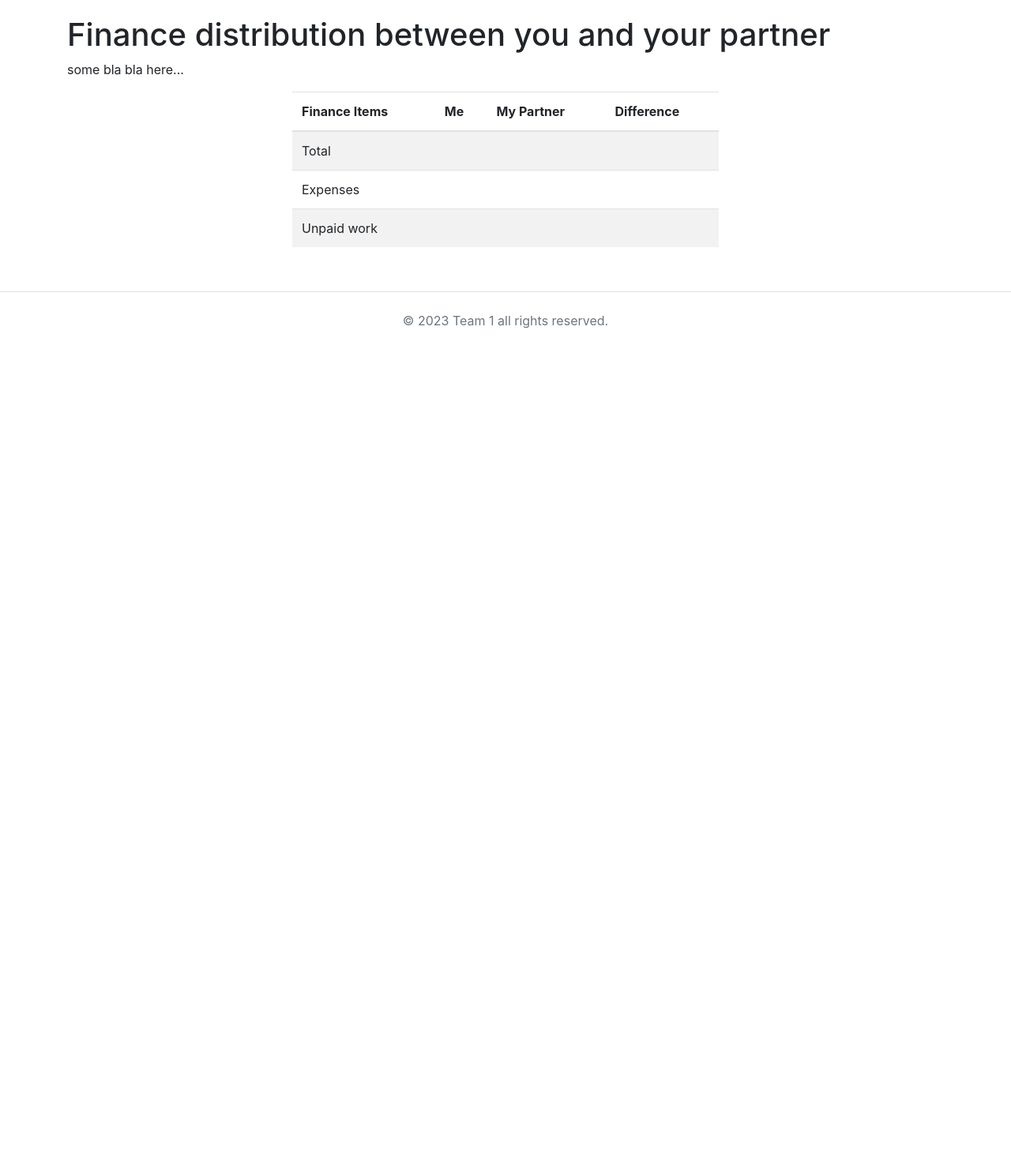
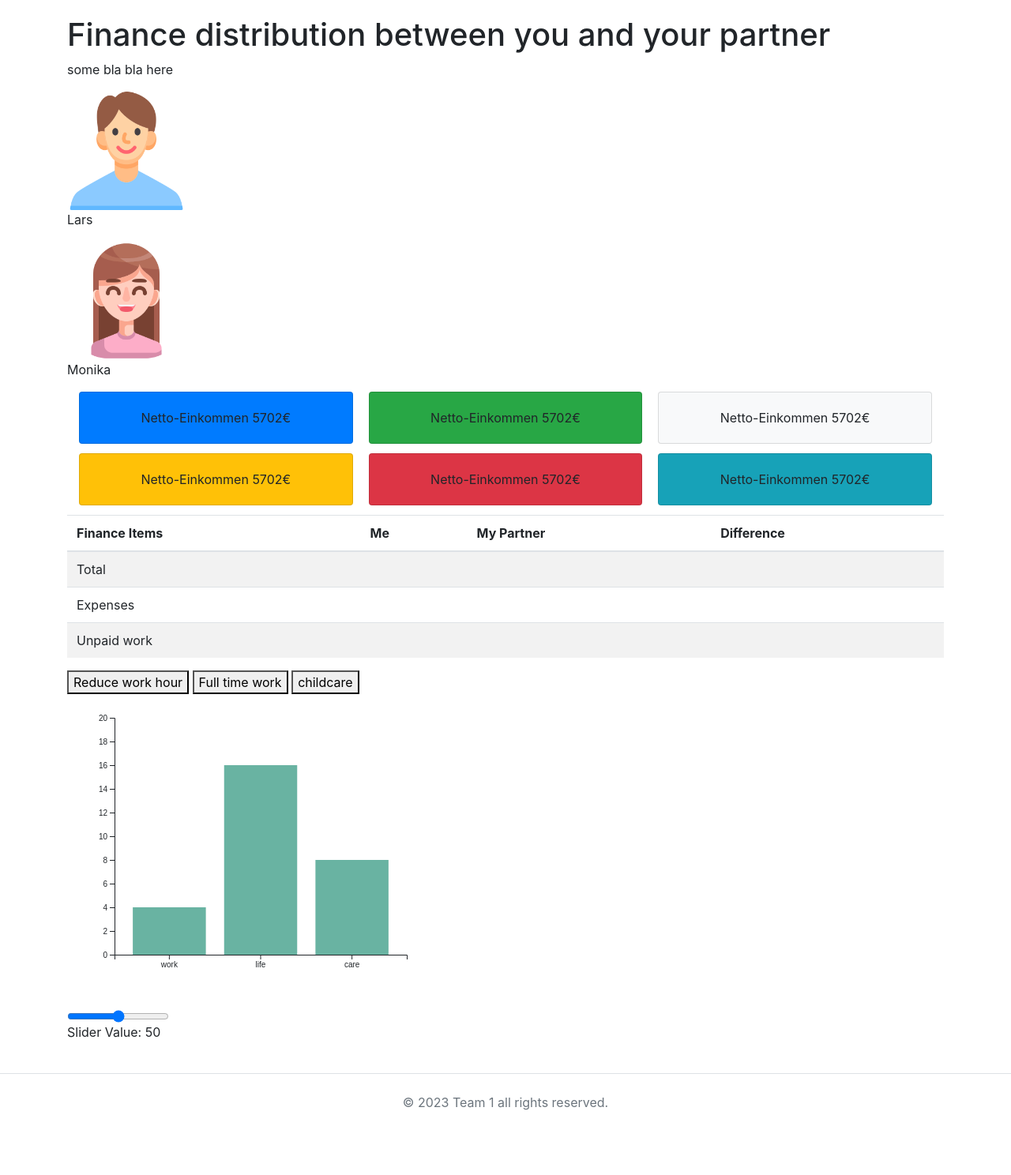
Before and after one commit to Honglin-Li/ING, a Flask app: template app/templates/calculation_results.html in a window 1280 px wide. Shown: the part 58-1546 px from the top of the page at 79% size. Before the commit the page ends 474 px from the top, so only its background shows below. Run offline with Flask 3, Linux system fonts and the light colour scheme; the template is opened without the code that fills it, so the values that code supplies are empty; some libraries are stand-ins or nearby versions.

Commit message:
add visualisation

```diff
--- a/app/templates/calculation_results.html
+++ b/app/templates/calculation_results.html
@@ -1,13 +1,69 @@
+<head>
+  <title>Bootstrap Card</title>
+  <meta charset="utf-8">
+  <meta name="viewport" content="width=device-width, initial-scale=1">
+  <link rel="stylesheet" href="https://cdn.jsdelivr.net/npm/bootstrap@4.6.2/dist/css/bootstrap.min.css">
+  <script src="https://cdn.jsdelivr.net/npm/jquery@3.6.4/dist/jquery.slim.min.js"></script>
+  <script src="https://cdn.jsdelivr.net/npm/popper.js@1.16.1/dist/umd/popper.min.js"></script>
+  <script src="https://cdn.jsdelivr.net/npm/bootstrap@4.6.2/dist/js/bootstrap.bundle.min.js"></script>
+</head>
+
 {% extends "base.html" %}
 {% block title %} Calculation Results {% endblock %}
 
 {% block page_content %}
 <h1>Finance distribution between you and your partner</h1>
-<p>some bla bla here...</p>
+<p>some bla bla here</p>
+
+<div class="image-container" href="#">
+  <figure>
+    <img src="{{url_for('static', filename='images/man.png')}}" width="150" height="150">
+    <figcaption>Lars</figcaption>
+  </figure>
+  <figure>
+    <img src="{{url_for('static', filename='images/woman.png')}}" width="150" height="150">
+    <figcaption>Monika</figcaption>
+  </figure>
+</div>
+
+<div class="container">
+  <div class="card-columns">
+    <div class="card bg-primary">
+      <div class="card-body text-center">
+        <p class="card-text">Netto-Einkommen 5702€</p>
+      </div>
+    </div>
+    <div class="card bg-warning">
+      <div class="card-body text-center">
+        <p class="card-text">Netto-Einkommen 5702€</p>
+      </div>
+    </div>
+    <div class="card bg-success">
+      <div class="card-body text-center">
+        <p class="card-text">Netto-Einkommen 5702€</p>
+      </div>
+    </div>
+    <div class="card bg-danger">
+      <div class="card-body text-center">
+        <p class="card-text">Netto-Einkommen 5702€</p>
+      </div>
+    </div>
+    <div class="card bg-light">
+      <div class="card-body text-center">
+        <p class="card-text">Netto-Einkommen 5702€</p>
+      </div>
+    </div>
+    <div class="card bg-info">
+      <div class="card-body text-center">
+        <p class="card-text">Netto-Einkommen 5702€</p>
+      </div>
+    </div>
+  </div>
+</div>
 
 <div class="row">
-  <div class="col-sm-3"></div>
-  <div class="col-sm-6">
+  <div class="col-sm-0"></div>
+  <div class="col-sm-12">
     <table class="table table-striped">
       <thead>
         <tr>
@@ -41,4 +97,102 @@
   </div>
 </div>
 
+<script src="https://d3js.org/d3.v4.js"></script>
+<!-- Add 2 buttons -->
+<button onclick="update(data1)"> Reduce work hour</button>
+<button onclick="update(data2)">Full time work</button>
+<button onclick="update(data3)">childcare</button>
+
+<!-- Create a div where the graph will take place -->
+<div id="my_dataviz"></div>
+
+<script>
+
+  // create 2 data_set
+  var data1 = [
+     {group: "work", value: 4},
+     {group: "life", value: 16},
+     {group: "care", value: 8}
+  ];
+
+  var data2 = [
+     {group: "work", value: 7},
+     {group: "care", value: 1},
+     {group: "life", value: 20}
+  ];
+
+
+  var data3 = [
+     {group: "work", value: 7},
+     {group: "care", value: 1},
+     {group: "life", value: 20}
+  ];
+
+  // set the dimensions and margins of the graph
+  var margin = {top: 30, right: 30, bottom: 70, left: 60},
+      width = 460 - margin.left - margin.right,
+      height = 400 - margin.top - margin.bottom;
+
+  // append the svg object to the body of the page
+  var svg = d3.select("#my_dataviz")
+    .append("svg")
+      .attr("width", width + margin.left + margin.right)
+      .attr("height", height + margin.top + margin.bottom)
+    .append("g")
+      .attr("transform",
+            "translate(" + margin.left + "," + margin.top + ")");
+
+  // X axis
+  var x = d3.scaleBand()
+    .range([ 0, width ])
+    .domain(data1.map(function(d) { return d.group; }))
+    .padding(0.2);
+  svg.append("g")
+    .attr("transform", "translate(0," + height + ")")
+    .call(d3.axisBottom(x))
+
+  // Add Y axis
+  var y = d3.scaleLinear()
+    .domain([0, 20])
+    .range([ height, 0]);
+  svg.append("g")
+    .attr("class", "myYaxis")
+    .call(d3.axisLeft(y));
+
+  // A function that create / update the plot for a given variable:
+  function update(data) {
+
+    var u = svg.selectAll("rect")
+      .data(data)
+
+    u
+      .enter()
+      .append("rect")
+      .merge(u)
+      .transition()
+      .duration(1000)
+        .attr("x", function(d) { return x(d.group); })
+        .attr("y", function(d) { return y(d.value); })
+        .attr("width", x.bandwidth())
+        .attr("height", function(d) { return height - y(d.value); })
+        .attr("fill", "#69b3a2")
+  }
+
+  // Initialize the plot with the first dataset
+  update(data1)
+
+  </script>
+
+<script>
+  function updateCaption(value) {
+      var captionElement = document.getElementById('caption');
+      captionElement.innerText = 'Slider Value: ' + value;
+  }
+</script>
+
+<div class="slider-container">
+  <input type="range" min="0" max="100" value="50" class="slider" oninput="updateCaption(this.value)">
+  <div id="caption" class="caption">Slider Value: 50</div>
+</div>
+
 {% endblock %}
```
Also changed, not shown: app/static/images/man.png (added), app/static/images/woman.png (added).
